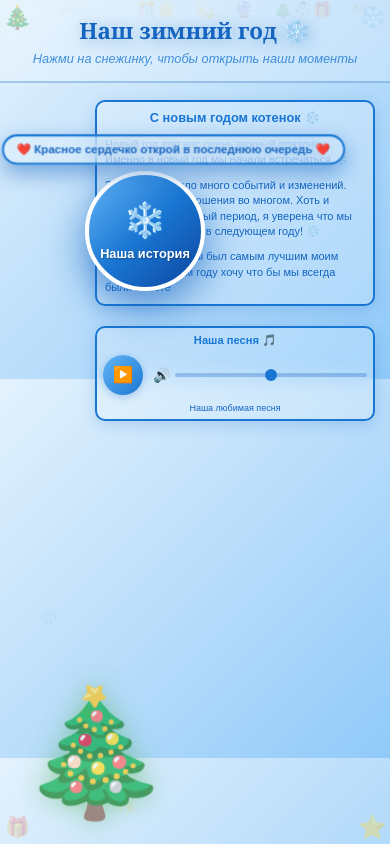
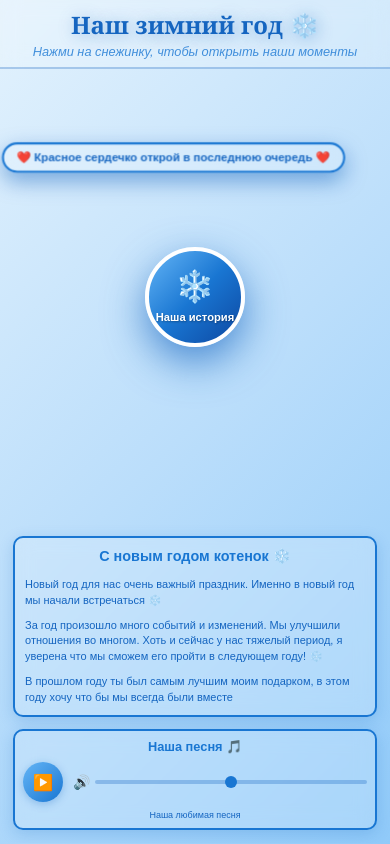
Before and after one commit to Pipata246/love-, a plain HTML site: page index.html in a window 390 px wide. Drawn offline with Linux system fonts and the light colour scheme.

Commit message:
Update styles.css

```diff
--- a/styles.css
+++ b/styles.css
@@ -425,6 +425,15 @@ body {
     top: 95px;
 }
 
+/* На мобильных убираем абсолютное позиционирование */
+@media (max-width: 1024px) {
+    .right-section {
+        position: relative !important;
+        right: auto !important;
+        top: auto !important;
+    }
+}
+
 /* Список итогов года */
 .year-summary {
     background: rgba(255, 255, 255, 0.2);
@@ -812,7 +821,12 @@ body {
     }
 
     .right-section {
-        flex: 0 0 220px;
+        right: 5px;
+        width: 260px;
+    }
+
+    .year-summary, .mini-player {
+        width: 260px;
     }
 
     .main-heart {
@@ -852,21 +866,29 @@ body {
     body {
         overflow-y: auto;
         height: auto;
+        min-height: 100vh;
     }
 
     .main-layout {
         flex-direction: column;
         height: auto;
+        min-height: calc(100vh - 90px);
         padding: 10px;
-        gap: 20px;
+        gap: 30px;
+        max-height: none;
     }
 
     .left-section {
-        min-height: 450px;
+        min-height: 500px;
         order: 1;
+        margin-right: 0;
+        width: 100%;
     }
 
     .right-section {
+        position: relative;
+        right: auto;
+        top: auto;
         flex: none;
         width: 100%;
         max-width: 600px;
@@ -874,10 +896,13 @@ body {
         flex-direction: row;
         gap: 20px;
         order: 2;
+        height: auto;
+        max-height: none;
     }
 
     .year-summary, .mini-player {
         flex: 1;
+        width: auto;
     }
 
     .main-heart {
@@ -894,17 +919,17 @@ body {
     }
 
     .memory-buttons {
-        width: 260px;
-        height: 260px;
+        width: 360px;
+        height: 360px;
     }
 
     .memory-btn {
-        width: 60px;
-        height: 60px;
+        width: 70px;
+        height: 70px;
     }
 
     .memory-icon {
-        font-size: 1.4rem;
+        font-size: 1.5rem;
     }
 
     .memory-text {
@@ -915,12 +940,31 @@ body {
     .deco-element:nth-child(even) {
         display: none;
     }
+
+    .red-heart-hint {
+        position: relative;
+        top: auto;
+        left: auto;
+        margin: 10px auto 20px auto;
+        width: fit-content;
+    }
 }
 
 /* Мобильные устройства (480-768px) */
 @media (max-width: 768px) {
+    body {
+        overflow-y: auto;
+        height: auto;
+        min-height: 100vh;
+    }
+
+    .header {
+        padding: 10px 0;
+    }
+
     .header h1 {
-        font-size: 1.6rem;
+        font-size: 1.8rem;
+        margin-bottom: 5px;
     }
 
     .subtitle {
@@ -928,35 +972,57 @@ body {
     }
 
     .main-layout {
-        padding: 8px;
-        gap: 15px;
+        flex-direction: column;
+        height: auto;
+        min-height: calc(100vh - 80px);
+        padding: 10px;
+        gap: 20px;
+        max-height: none;
     }
 
     .left-section {
-        min-height: 350px;
+        min-height: 400px;
+        order: 1;
+        margin-right: 0;
+        width: 100%;
     }
 
     .right-section {
+        position: relative;
+        right: auto;
+        top: auto;
         flex-direction: column;
         max-width: 100%;
+        width: 100%;
+        margin: 0;
+        order: 2;
+        gap: 15px;
+        height: auto;
+        max-height: none;
+    }
+
+    .year-summary, .mini-player {
+        width: 100%;
+        max-width: 400px;
+        margin: 0 auto;
     }
 
     .main-heart {
-        width: 140px;
-        height: 140px;
+        width: 120px;
+        height: 120px;
     }
 
     .heart-icon {
-        font-size: 2.5rem;
+        font-size: 2.2rem;
     }
 
     .heart-text {
-        font-size: 0.9rem;
+        font-size: 0.8rem;
     }
 
     .memory-buttons {
-        width: 240px;
-        height: 240px;
+        width: 280px;
+        height: 280px;
     }
 
     .memory-btn {
@@ -965,7 +1031,7 @@ body {
     }
 
     .memory-icon {
-        font-size: 1.1rem;
+        font-size: 1.2rem;
     }
 
     .memory-text {
@@ -974,11 +1040,160 @@ body {
     }
 
     .year-summary {
+        padding: 12px;
+    }
+
+    .year-summary h2 {
+        font-size: 1rem;
+    }
+
+    .new-year-message p {
+        font-size: 12px;
+    }
+
+    .year-summary li {
+        font-size: 10px;
+    }
+
+    .mini-player {
+        padding: 10px;
+    }
+
+    .mini-player h3 {
+        font-size: 0.9rem;
+    }
+
+    .load-btn {
+        font-size: 10px;
+        padding: 6px 12px;
+    }
+
+    .romantic-phrase {
+        bottom: 20px;
+        font-size: 0.9rem;
+        max-width: 300px;
+        padding: 10px 15px;
+    }
+
+    /* Убираем все декоративные элементы на мобильных */
+    .decorative-elements,
+    .romantic-quotes,
+    .rose-petals,
+    .side-hearts {
+        display: none !important;
+    }
+
+    .floating-elements {
+        display: none !important;
+    }
+
+    .corner-decoration {
+        display: none !important;
+    }
+
+    .christmas-tree {
+        display: none !important;
+    }
+
+    .red-heart-hint {
+        position: relative;
+        top: auto;
+        left: auto;
+        margin: 10px auto 15px auto;
+        width: fit-content;
+        font-size: 12px;
+        padding: 8px 15px;
+    }
+
+    .red-heart-hint p {
+        font-size: 12px;
+    }
+
+    .modal-content {
+        width: 95%;
+        margin: 5% auto;
+        padding: 15px;
+        height: 90vh;
+        max-height: 90vh;
+    }
+}
+
+/* Маленькие мобильные (320-480px) */
+@media (max-width: 480px) {
+    body {
+        overflow-y: auto;
+        height: auto;
+        min-height: 100vh;
+    }
+
+    .header {
+        padding: 8px 0;
+    }
+
+    .header h1 {
+        font-size: 1.5rem;
+        margin-bottom: 3px;
+    }
+
+    .subtitle {
+        font-size: 0.8rem;
+    }
+
+    .main-layout {
+        padding: 8px;
+        gap: 15px;
+        min-height: calc(100vh - 70px);
+    }
+
+    .left-section {
+        min-height: 320px;
+    }
+
+    .right-section {
+        gap: 12px;
+    }
+
+    .main-heart {
+        width: 100px;
+        height: 100px;
+    }
+
+    .heart-icon {
+        font-size: 1.8rem;
+    }
+
+    .heart-text {
+        font-size: 0.7rem;
+    }
+
+    .memory-buttons {
+        width: 220px;
+        height: 220px;
+    }
+
+    .memory-btn {
+        width: 45px;
+        height: 45px;
+    }
+
+    .memory-icon {
+        font-size: 1rem;
+    }
+
+    .memory-text {
+        font-size: 0.4rem;
+    }
+
+    .year-summary {
         padding: 10px;
     }
 
     .year-summary h2 {
         font-size: 0.9rem;
+    }
+
+    .new-year-message p {
+        font-size: 11px;
     }
 
     .year-summary li {
@@ -999,121 +1214,54 @@ body {
     }
 
     .romantic-phrase {
-        bottom: 20px;
-        font-size: 0.9rem;
-        max-width: 280px;
-        padding: 10px 15px;
-    }
-
-    /* Скрываем большинство декораций на мобильных */
-    .decorative-elements {
-        display: none;
-    }
-
-    .romantic-quotes {
-        display: none;
-    }
-
-    .rose-petals {
-        display: none;
-    }
-
-    .modal-content {
-        width: 95%;
-        margin: 5% auto;
-        padding: 15px;
-    }
-}
-
-/* Маленькие мобильные (320-480px) */
-@media (max-width: 480px) {
-    .header h1 {
-        font-size: 1.4rem;
-    }
-
-    .subtitle {
-        font-size: 0.8rem;
-    }
-
-    .left-section {
-        min-height: 280px;
-    }
-
-    .main-heart {
-        width: 120px;
-        height: 120px;
-    }
-
-    .heart-icon {
-        font-size: 2rem;
-    }
-
-    .heart-text {
-        font-size: 0.8rem;
-    }
-
-    .memory-buttons {
-        width: 200px;
-        height: 200px;
-    }
-
-    .memory-btn {
-        width: 50px;
-        height: 50px;
-    }
-
-    .memory-icon {
-        font-size: 0.9rem;
-    }
-
-    .memory-text {
-        font-size: 0.45rem;
-    }
-
-    .year-summary {
-        padding: 8px;
-    }
-
-    .year-summary h2 {
-        font-size: 0.8rem;
-    }
-
-    .year-summary li {
-        font-size: 8px;
-    }
-
-    .mini-player {
-        padding: 6px;
-    }
-
-    .mini-player h3 {
-        font-size: 0.7rem;
-    }
-
-    .load-btn {
-        font-size: 8px;
-        padding: 4px 8px;
-    }
-
-    .romantic-phrase {
         bottom: 15px;
         font-size: 0.8rem;
-        max-width: 220px;
+        max-width: 250px;
         padding: 8px 12px;
     }
 
-    .side-hearts {
-        font-size: 12px;
+    .red-heart-hint {
+        font-size: 11px;
+        padding: 6px 12px;
+        margin: 8px auto 12px auto;
     }
 
-    .corner-decoration {
-        font-size: 20px;
+    .red-heart-hint p {
+        font-size: 11px;
     }
 
     .modal-content {
         width: 98%;
         margin: 2% auto;
         padding: 12px;
+        height: 95vh;
+        max-height: 95vh;
+    }
+
+    .modal-content h2 {
+        font-size: 1.2rem;
+        margin-bottom: 8px;
+    }
+
+    .modal-content p {
+        font-size: 0.85rem;
+        margin-bottom: 8px;
+    }
+
+    .gallery-controls {
+        padding: 10px;
+        gap: 20px;
+    }
+
+    .gallery-btn {
+        width: 35px;
+        height: 35px;
+        font-size: 16px;
+    }
+
+    .gallery-counter {
+        font-size: 14px;
+        min-width: 60px;
     }
 }
 
```
